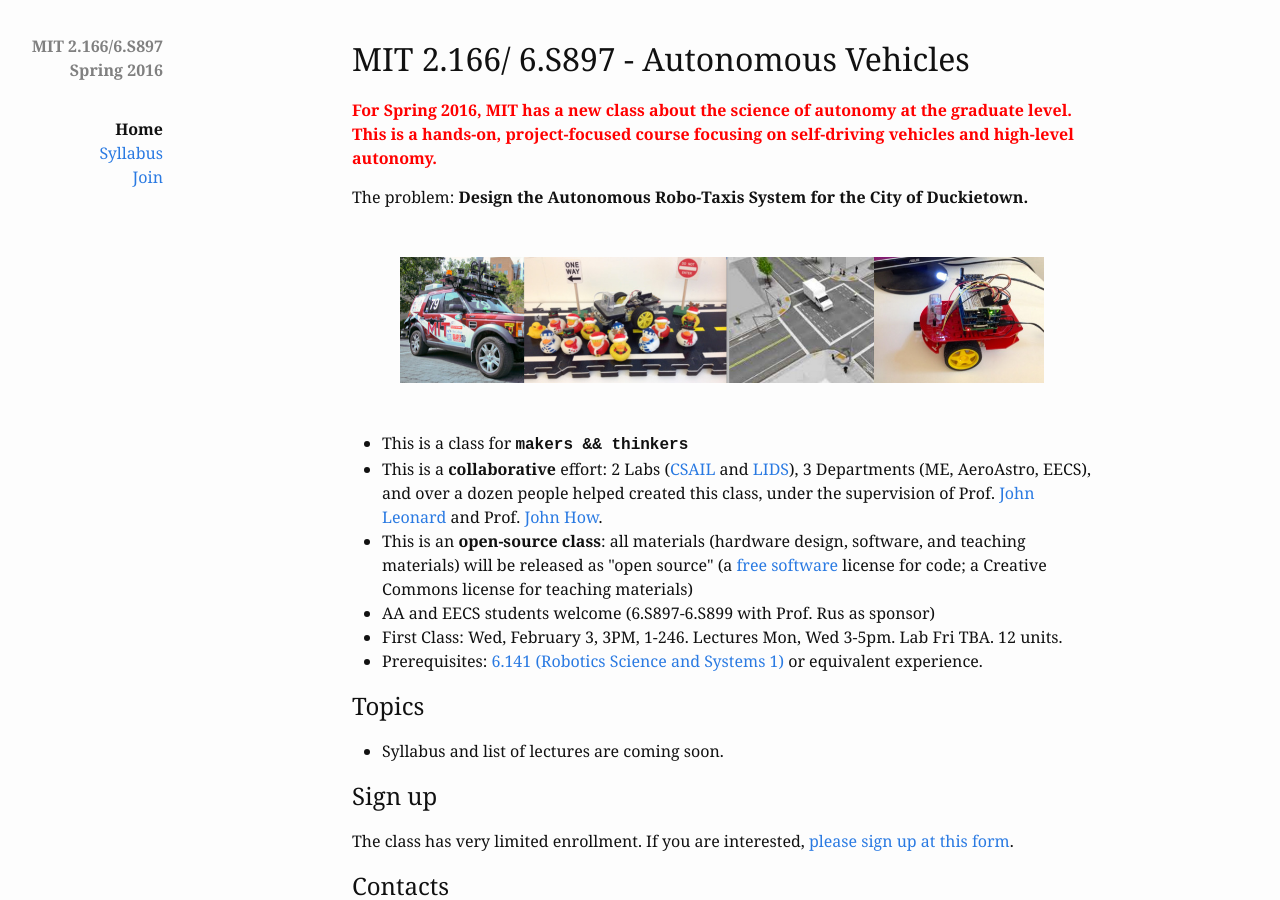
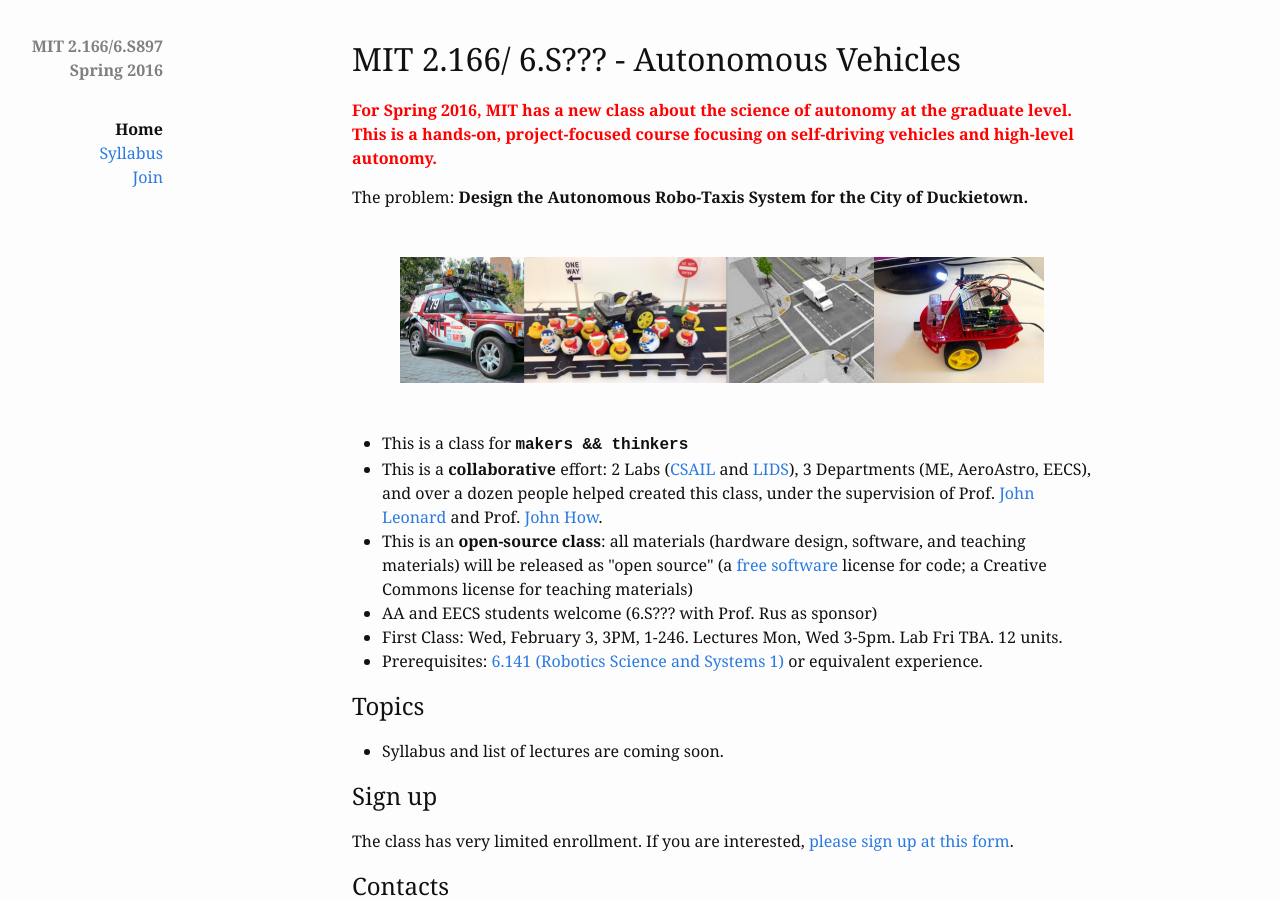
Before and after one commit to duckietown/duckietown.mit.edu, a Jekyll site: the page built from 01_index.md, in a window 1280 px wide and 900 px high. Built offline with Jekyll 4.4.1, drawn with Linux system fonts in a browser that asks for light colours; nearby versions of some CDN libraries.

Commit message:
removed number

```diff
--- a/01_index.md
+++ b/01_index.md
@@ -4,7 +4,7 @@
 permalink: index.html
 ---
 
-<h1 style="margin-top:-1em">MIT 2.166/ 6.S897 - Autonomous Vehicles</h1>
+<h1 style="margin-top:-1em">MIT 2.166/ 6.S??? - Autonomous Vehicles</h1>
 
 <p style='color: red; font-weight:bold'>For Spring 2016, MIT has a new class about the science of autonomy at the graduate level. This is a hands-on, project-focused course focusing on self-driving vehicles and high-level autonomy.
 </p>
@@ -30,7 +30,7 @@
 <li>This is a <strong>collaborative</strong> effort: 2 Labs (<A href="http://www.csail.mit.edu/">CSAIL</A> and <a href="http://www.lids.mit.edu">LIDS</a>), 3 Departments (ME, AeroAstro, EECS), and over a dozen people helped created this class, under the supervision of Prof. <a href="http://marinerobotics.mit.edu/">John Leonard</a> and Prof. <a href="http://www.mit.edu/~jhow/">John How</a>.
 </li>
 <li>This is an <strong>open-source class</strong>: all materials (hardware design, software, and teaching materials) will be released as "open source" (a <a href="http://www.gnu.org/philosophy/free-sw.en.html">free software</a> license for code; a Creative Commons license for teaching materials)</li>
-<li>AA and EECS students welcome (6.S897-6.S899 with Prof. Rus as sponsor) </li>
+<li>AA and EECS students welcome (6.S??? with Prof. Rus as sponsor) </li>
 <li>
 First Class: Wed, February 3, 3PM, 1-246. Lectures Mon, Wed 3-5pm. Lab Fri TBA. 12 units.
 </li>
```
